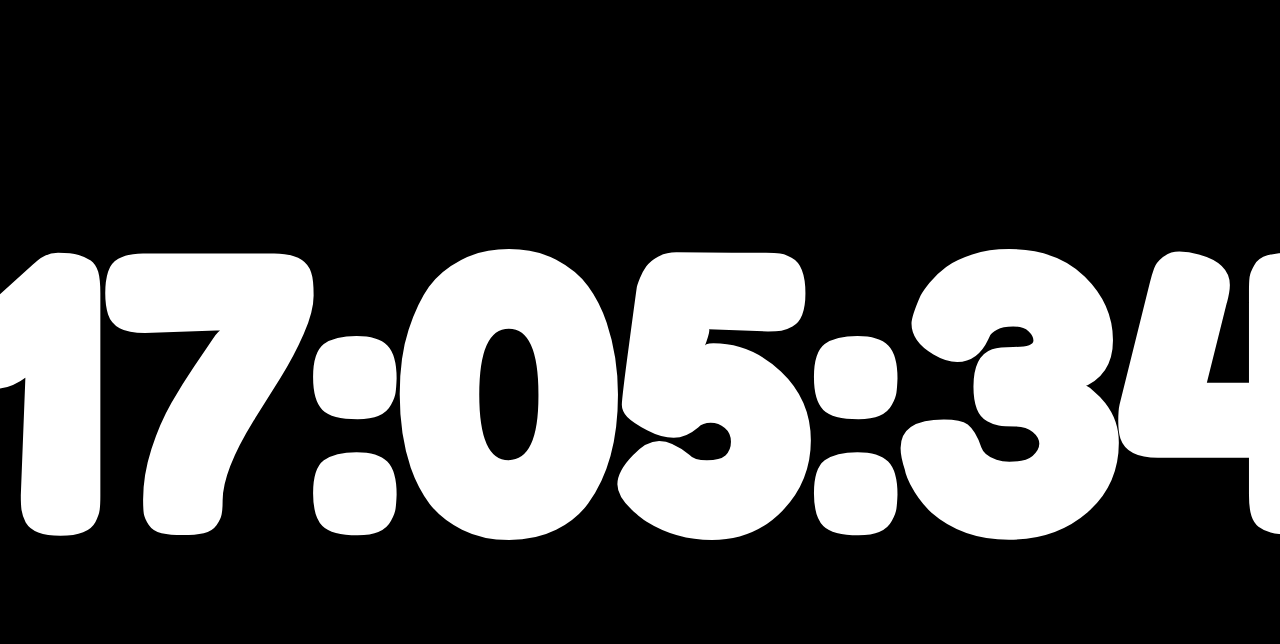
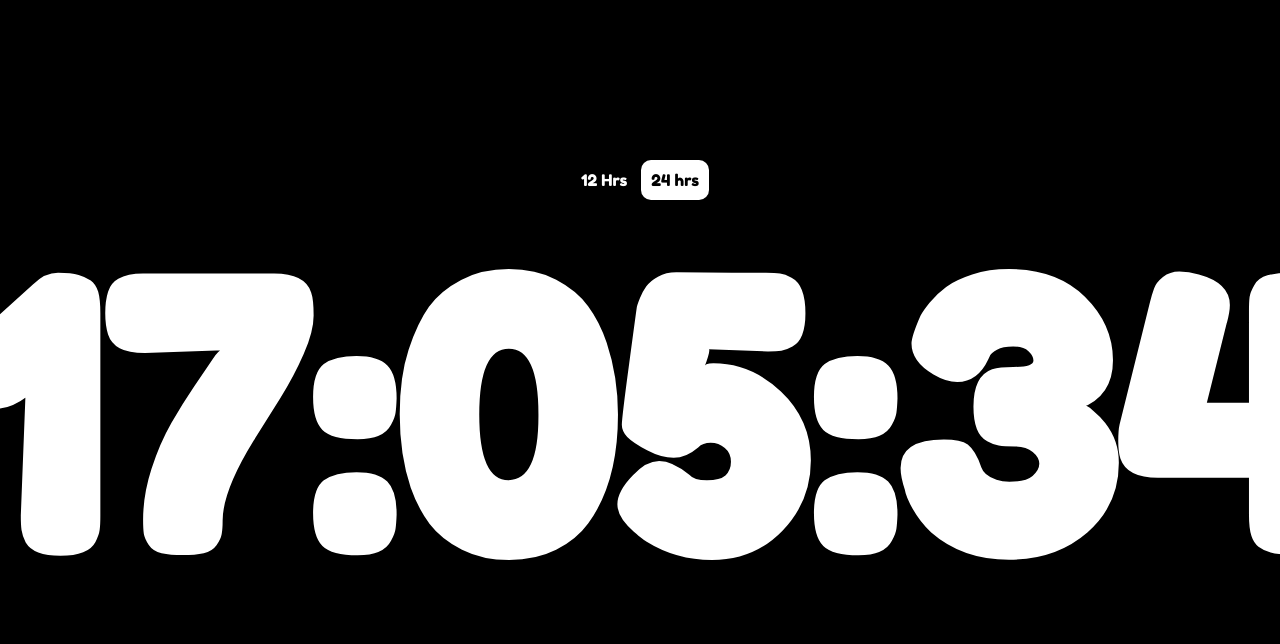
Before and after one commit to calebrub/clock-ish, a plain HTML site: page index.html in a window 1280 px wide. Shown: the top 644 px of the page. Drawn offline with Linux system fonts and the light colour scheme.

Commit message:
added toggle

```diff
--- a/index.html
+++ b/index.html
@@ -8,6 +8,10 @@
     <title>Home</title>
 </head>
 <body>
+    <div class="switch">
+        <span id="12hrs">12 Hrs</span>
+        <span id="24hrs" class="active">24 hrs</span>
+    </div>
     <section class="container">
         <span id="time"></span>
     </section>
--- a/styles/css.css
+++ b/styles/css.css
@@ -11,9 +11,30 @@ body{
     align-items: center;
     background-color: black;
     color: #fff;
+    flex-direction: column;
+    font-family: 'Fredoka One', cursive;
 }
-span{
+.contianer{
+    display: flex;
+    justify-content: center;
+    align-items: center;
+}
+.switch{
+    padding: 10px;
+}
+.active{
+    background-color: #fff;
+    color: #000;
+}
+
+.switch span{
+    border-radius: 10px;
+    padding: 10px;
+    cursor: pointer;
+}
+
+#time{
     font-size: 364px;
     font-weight: bold;
-    font-family: 'Fredoka One', cursive;
+
 }
```
